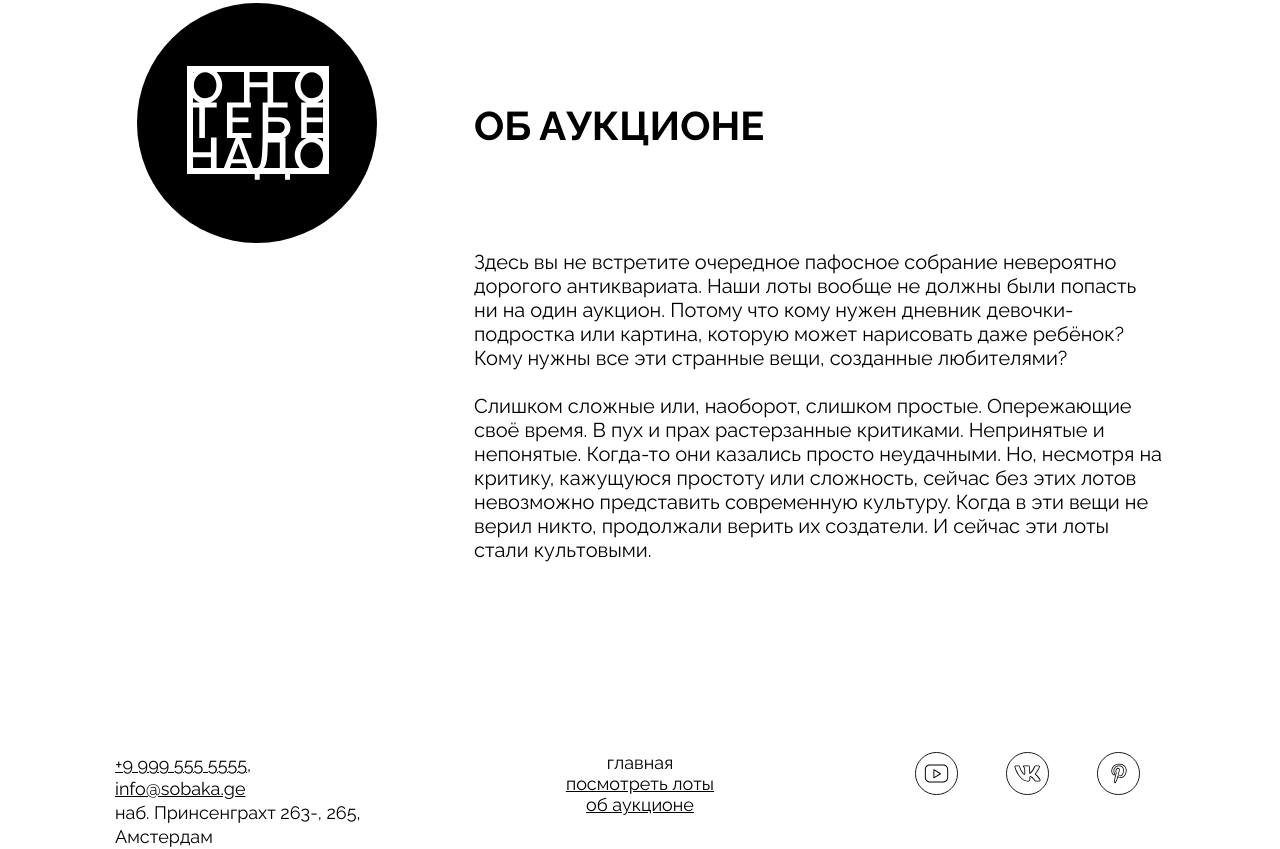
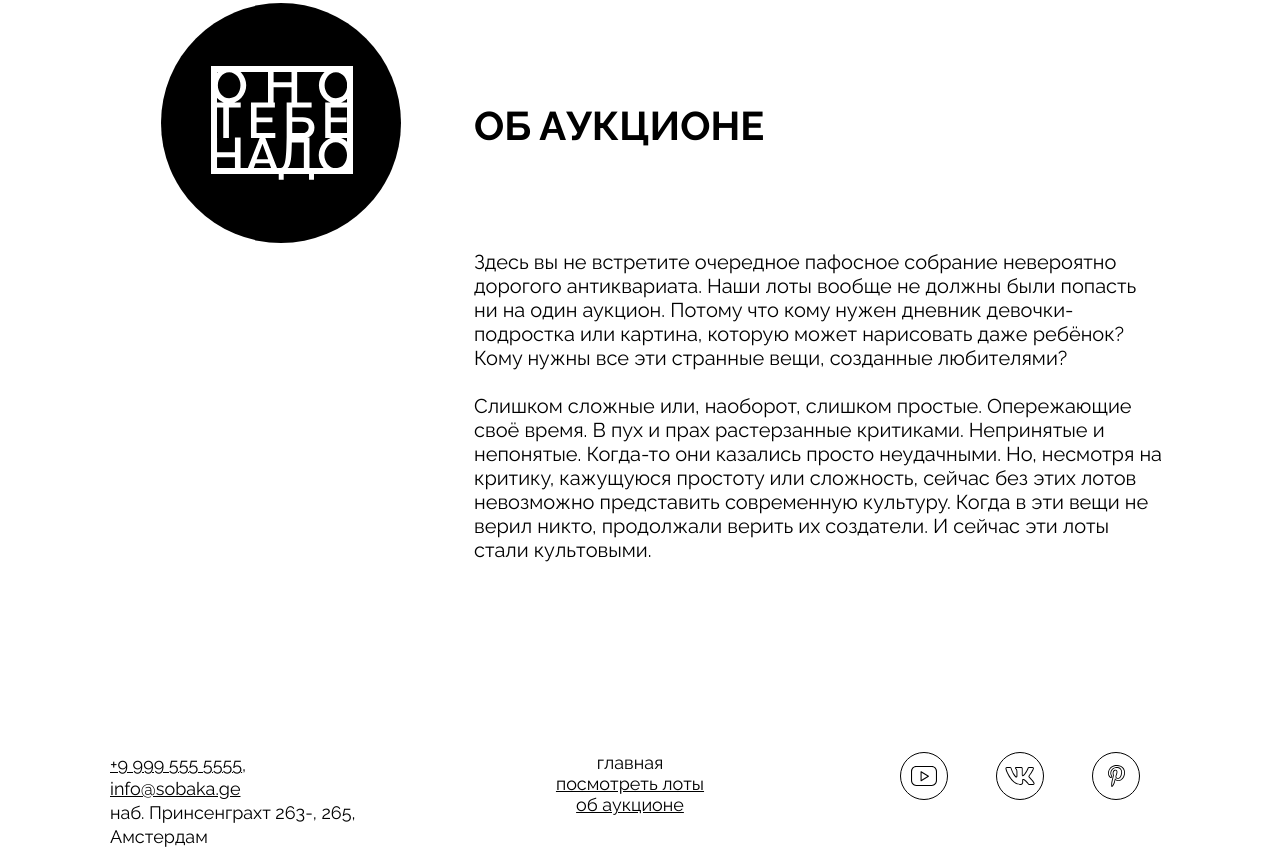
Before and after one commit to RomanGRS/ono-tebe-nado-fd, a plain HTML site: page index.html in a window 1280 px wide. Shown: the part 2110-2959 px from the top of the page. Drawn offline with Linux system fonts and the light colour scheme.

Commit message:
правка после теста

```diff
--- a/styles/style.css
+++ b/styles/style.css
@@ -2,7 +2,6 @@
 body {
   margin: auto;
   padding: 0;
-
 }
 
 h1,
@@ -241,6 +240,7 @@ a {
   width: 100%;
   justify-content: center;
   padding-top: 35px;
+  margin-left: 24px;
 }
 
 .about_logo {
@@ -295,10 +295,10 @@ a {
 .footer_social-list {
   display: flex;
   min-width: 240px;
-  min-height: 48px;
+  max-height: 48px;
   gap: 48px;
   list-style: none;
-  padding-right: 50px;
+  margin-right: 50px;
 }
 
 .footer_menu-list {
```
